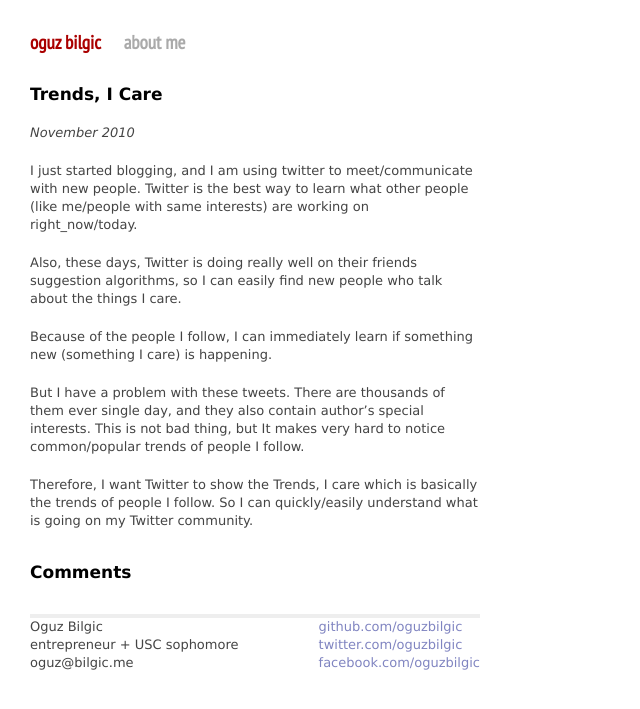
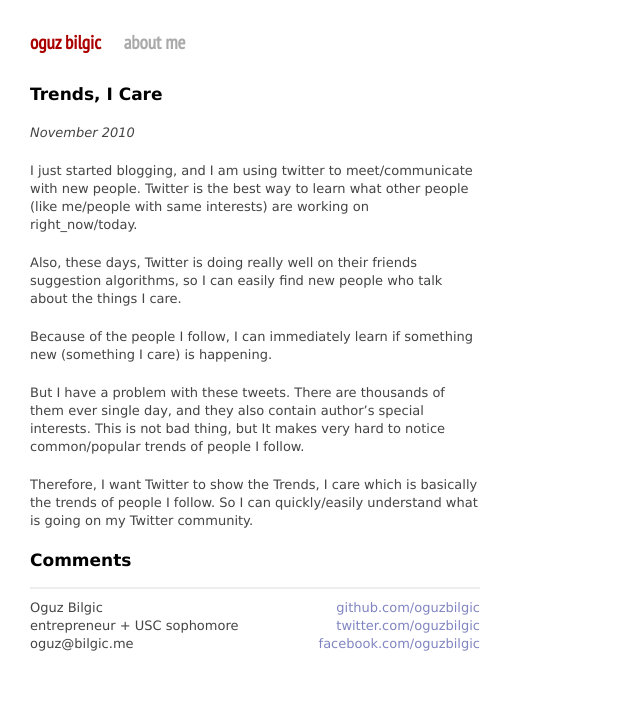
Before and after one commit to oguzbilgic/oguzbilgic.github.com, a Jekyll site: the page built from _posts/2010-11-26-Trends-I-Care.markdown, in a window 1280 px wide. Shown: the top 709 px of the page, without its empty margins (0-640 px from the left). Built offline with Jekyll 4.4.1, drawn with Linux system fonts in a browser that asks for light colours; Markdown is read by kramdown in place of the engine named in the settings; comment, search, counter and statistics services are not loaded.

Commit message:
Update footer css

```diff
--- a/stylesheets/style.css
+++ b/stylesheets/style.css
@@ -145,8 +145,9 @@ ul.posts span {
 
 .site .footer {
   color: #666;
-  border-top: 4px solid #eee;
-  margin-top: 2em;
+  border-top: 2px solid #eee;
+  margin-top: 15px;
+  padding-top: 10px;
   overflow: hidden;
 }
 
@@ -163,6 +164,7 @@ ul.posts span {
   margin-top: 0em;
   margin-right: 0em;
   float: right;
+  text-align: right;
 }
 
 .site .footer .links a {
@@ -226,7 +228,6 @@ ul.posts span {
 }
 
 #related, #comment {
-  margin-top: 2em;
 }
 
 #related h2, #comment h1 {
```
